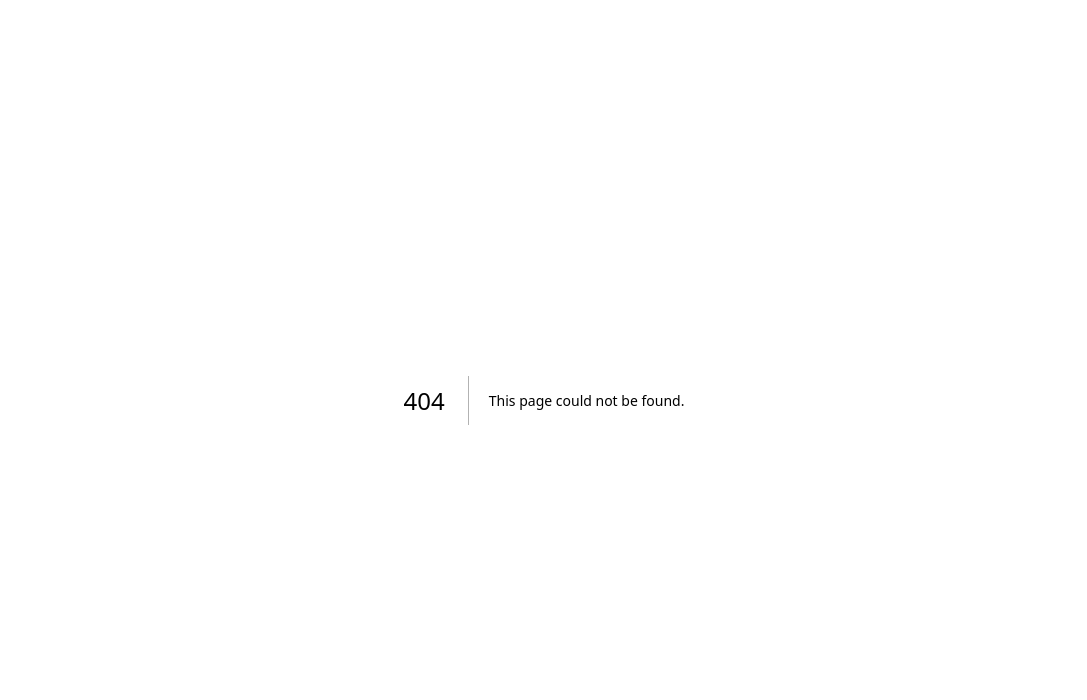
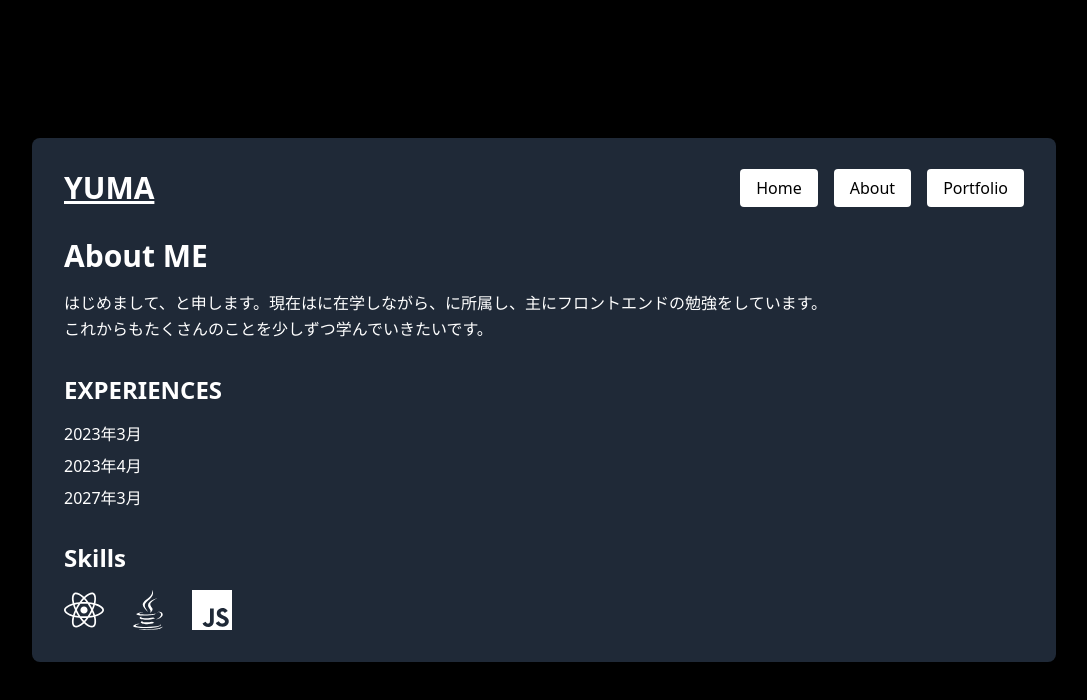
Before and after one commit to uma1123/my-portfolio, a Next.js app: page /about in a window 1280 px wide. Before the commit this address had no page. Shown: the top 700 px of the page, without its empty margins (96-1183 px from the left). Built offline with nearby package versions, Linux system fonts and the light colour scheme.

Commit message:
仮完成

```diff
--- /dev/null
+++ b/src/app/about/page.tsx
@@ -0,0 +1,78 @@
+import Link from "next/link";
+import { FaReact, FaJava } from "react-icons/fa";
+import { SiJavascript } from "react-icons/si";
+
+export const metadata = {
+  title: "About",
+};
+
+export default async function Page() {
+  return (
+    <div className="h-screen w-full bg-black text-white flex justify-center items-center">
+      <div className="w-full max-w-screen-lg p-8 bg-gray-800 rounded-lg shadow-lg">
+        {/* ヘッダー */}
+        <div className="flex justify-between items-center mb-8">
+          <h1 className="text-3xl font-bold underline">YUMA</h1>
+          <div className="space-x-4">
+            <Link
+              href="/"
+              className="bg-white text-black px-4 py-2 rounded  hover:bg-gray-300 transition duration-200"
+            >
+              Home
+            </Link>
+            <Link
+              href="/about"
+              scroll={false}
+              className="bg-white text-black px-4 py-2 rounded  hover:bg-gray-300 transition duration-200"
+            >
+              About
+            </Link>
+            <Link
+              href="/portfolio"
+              scroll={false}
+              className="bg-white text-black px-4 py-2 rounded  hover:bg-gray-300 transition duration-200"
+            >
+              Portfolio
+            </Link>
+          </div>
+        </div>
+
+        {/* メインコンテンツ */}
+        <section className="mb-8">
+          <h1 className="text-3xl font-bold mb-4">About ME</h1>
+          <p className="leading-relaxed">
+            はじめまして、と申します。現在はに在学しながら、に所属し、主にフロントエンドの勉強をしています。
+            <br />
+            これからもたくさんのことを少しずつ学んでいきたいです。
+          </p>
+        </section>
+
+        {/* EXPERIENCES */}
+        <section className="mb-8">
+          <h2 className="text-2xl font-semibold mb-4">EXPERIENCES</h2>
+          <ul className="list-none space-y-2">
+            <li className="flex items-center">2023年3月</li>
+            <li className="flex items-center">2023年4月</li>
+            <li className="flex items-center">2027年3月</li>
+          </ul>
+        </section>
+
+        {/* Skills */}
+        <section>
+          <h2 className="text-2xl font-semibold mb-4">Skills</h2>
+          <ul className="flex space-x-6 list-none">
+            <li>
+              <FaReact size={40} title="React" />
+            </li>
+            <li>
+              <FaJava size={40} title="Java" />
+            </li>
+            <li>
+              <SiJavascript size={40} title="JavaScript" />
+            </li>
+          </ul>
+        </section>
+      </div>
+    </div>
+  );
+}
--- a/src/app/portfolio/page.tsx
+++ b/src/app/portfolio/page.tsx
@@ -8,31 +8,38 @@ export default async function Page() {
   return (
     <div className="h-screen w-full bg-black text-white flex justify-center items-center">
       <div className="w-full max-w-screen-lg p-8 bg-gray-800 rounded-lg shadow-lg">
-        {/*へっだー*/}
+        {/* ヘッダー */}
         <div className="flex justify-between items-center mb-8">
+          <h1 className="text-3xl font-bold underline">YUMA</h1>
           <div className="space-x-4">
-            <Link href="/" className="bg-white text-black px-4 py-2 rounded">
+            <Link
+              href="/"
+              className="bg-white text-black px-4 py-2 rounded  hover:bg-gray-300 transition duration-200"
+            >
               Home
             </Link>
             <Link
               href="/about"
               scroll={false}
-              className="bg-white text-black px-4 py-2 rounded"
+              className="bg-white text-black px-4 py-2 rounded  hover:bg-gray-300 transition duration-200"
             >
               About
             </Link>
             <Link
               href="/portfolio"
               scroll={false}
-              className="bg-white text-black px-4 py-2 rounded"
+              className="bg-white text-black px-4 py-2 rounded  hover:bg-gray-300 transition duration-200"
             >
               Portfolio
             </Link>
           </div>
         </div>
+
         {/* メインコンテンツ部分 */}
-        <h1>Portfolio</h1>
-        <div className="text-3xl font-bold">Coming Soon....</div>
+        <h1 className="text-3xl font-bold mb-4">Portfolio</h1>
+        <div className="text-2xl font-semibold text-center">
+          Coming Soon....
+        </div>
       </div>
     </div>
   );
```
